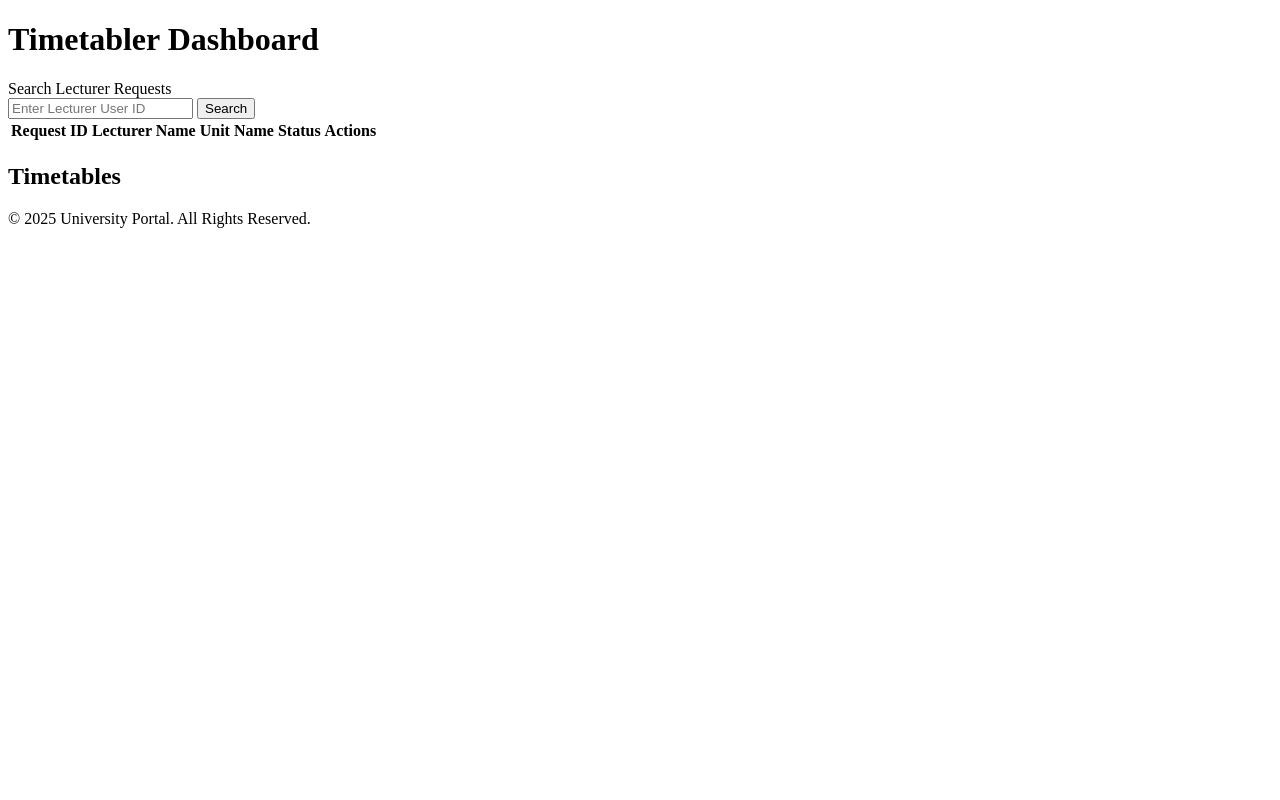
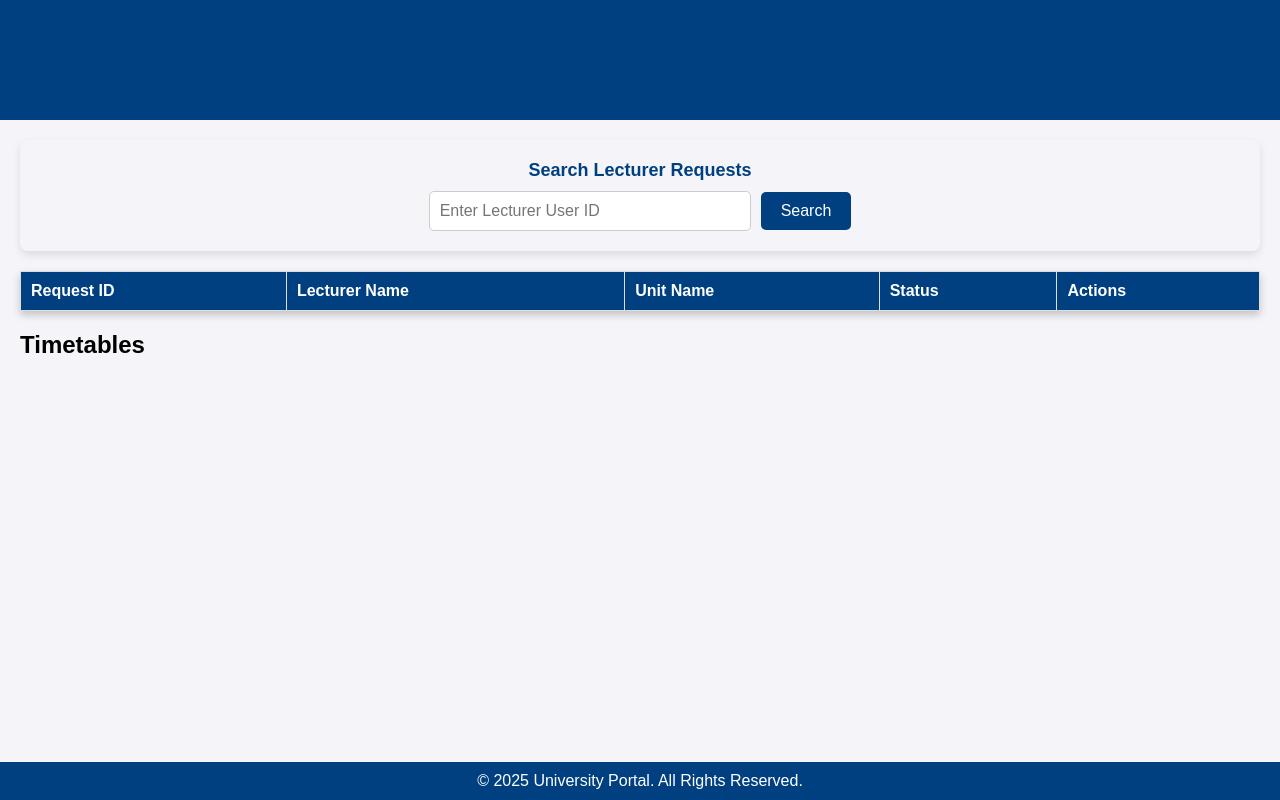
Before and after one commit to devharnold/esm-tt, a Flask app: page /dashboard/timetabler in a window 1280 px wide. Run offline with Flask 3, Linux system fonts and the light colour scheme; data comes from the database, SQL or seed files in the repository; data that the repository does not hold is empty.

Commit message:
Code: Changes

```diff
--- a/templates/timetabler_dashboard.html
+++ b/templates/timetabler_dashboard.html
@@ -5,7 +5,186 @@
     <meta name="viewport" content="width=device-width, initial-scale=1.0">
     <title>Timetabler Dashboard</title>
     <style>
-        /* Existing styles here... */
+        body {
+            font-family: Arial, sans-serif;
+            background-color: #f4f4f9;
+            margin: 0;
+            padding: 0;
+            display: flex;
+            flex-direction: column;
+            min-height: 100vh;
+        }
+        header {
+            background-color: #004080;
+            color: white;
+            padding: 20px;
+            text-align: center;
+        }
+        main {
+            flex: 1; /* Ensures the main content takes up available space */
+            padding: 20px;
+        }
+        h1 {
+            color: #004080;
+            text-align: center;
+        }
+        table {
+            width: 100%;
+            border-collapse: collapse;
+            margin-top: 20px;
+            background-color: white;
+            box-shadow: 0 4px 8px rgba(0, 0, 0, 0.2);
+            margin-bottom: 20px;
+        }
+        th, td {
+            padding: 10px;
+            text-align: left;
+            border: 1px solid #ddd;
+        }
+        th {
+            background-color: #004080;
+            color: white;
+        }
+        button {
+            background-color: #004080;
+            color: white;
+            border: none;
+            padding: 5px 10px;
+            border-radius: 5px;
+            cursor: pointer;
+        }
+        button:hover {
+            background-color: #003366;
+        }
+        footer {
+            background-color: #004080;
+            color: white;
+            text-align: center;
+            padding: 10px 0;
+            position: relative; /* Ensures it stays below the content */
+            bottom: 0;
+            width: 100%;
+        }
+        #console-debug, .traceback, pre {
+            display: none; /* Hides debug information */
+        }
+        .approve-btn {
+            background-color: #28a745; /* Green */
+            color: white;
+            border: none;
+            padding: 5px 10px;
+            border-radius: 5px;
+            cursor: pointer;
+        }
+        .approve-btn:hover {
+            background-color: #218838;
+        }
+
+        .reject-btn {
+            background-color: #ffc107; /* Yellow */
+            color: black;
+            border: none;
+            padding: 5px 10px;
+            border-radius: 5px;
+            cursor: pointer;
+        }
+        .reject-btn:hover {
+            background-color: #e0a800;
+        }
+
+        .delete-btn {
+            background-color: #dc3545; /* Red */
+            color: white;
+            border: none;
+            padding: 5px 10px;
+            border-radius: 5px;
+            cursor: pointer;
+        }
+        .delete-btn:hover {
+            background-color: #c82333;
+        }
+
+        .search-btn {
+            background-color: #007bff; /* Blue */
+            color: white;
+            border: none;
+            padding: 5px 10px;
+            border-radius: 5px;
+            cursor: pointer;
+        }
+        .search-btn:hover {
+            background-color: #0056b3;
+        }
+
+        .search-container {
+            background-color: #f4f4f9;
+            padding: 20px;
+            border-radius: 8px;
+            box-shadow: 0 4px 8px rgba(0, 0, 0, 0.1);
+            margin-bottom: 20px;
+            text-align: center;
+        }
+
+        .search-form {
+            display: flex;
+            flex-direction: column;
+            align-items: center;
+        }
+
+        .search-label {
+            font-size: 18px;
+            font-weight: bold;
+            color: #004080;
+            margin-bottom: 10px;
+        }
+
+        .search-input-group {
+            display: flex;
+            align-items: center;
+            gap: 10px;
+        }
+
+        .search-input {
+            width: 300px;
+            padding: 10px;
+            border: 1px solid #ccc;
+            border-radius: 5px;
+            font-size: 16px;
+        }
+
+        .search-input:focus {
+            outline: none;
+            border-color: #004080;
+            box-shadow: 0 0 5px rgba(0, 64, 128, 0.5);
+        }
+
+        .search-btn {
+            background-color: #004080;
+            color: white;
+            border: none;
+            padding: 10px 20px;
+            border-radius: 5px;
+            font-size: 16px;
+            cursor: pointer;
+            transition: background-color 0.3s ease;
+        }
+
+        .search-btn:hover {
+            background-color: #003366;
+        }
+
+        .view-btn {
+            background-color: #17a2b8; /* Teal */
+            color: white;
+            border: none;
+            padding: 5px 10px;
+            border-radius: 5px;
+            text-decoration: none;
+            cursor: pointer;
+        }
+        .view-btn:hover {
+            background-color: #138496;
+        }
     </style>
 </head>
 <body>
@@ -37,7 +216,7 @@
                 <th>Actions</th>
             </tr>
             {% for request in requests %}
-            <tr id="request-{{ request.id }}">
+            <tr>
                 <td>{{ request.id }}</td>
                 <td>{{ request.lecturer_name }}</td>
                 <td>{{ request.unit_name }}</td>
@@ -95,7 +274,7 @@
     </footer>
     <script>
         document.addEventListener('DOMContentLoaded', () => {
-            // Add a new row to the timetable
+            // Add a new row to the table
             document.querySelectorAll('.add-row').forEach(button => {
                 button.addEventListener('click', () => {
                     const timetableId = button.getAttribute('data-timetable-id');
@@ -116,14 +295,14 @@
                 });
             });
 
-            // Delete a row from the timetable
+            // Delete a row from the table
             document.querySelectorAll('.delete-row').forEach(button => {
                 button.addEventListener('click', () => {
                     button.closest('tr').remove();
                 });
             });
 
-            // Save timetable changes
+            // Save changes to the server
             document.querySelectorAll('.save-timetable').forEach(button => {
                 button.addEventListener('click', () => {
                     const timetableId = button.getAttribute('data-timetable-id');
@@ -138,7 +317,7 @@
                         };
                     });
 
-                    // Send the updated timetable to the server
+                    // Send the updated slots to the server
                     fetch(`/timetable/update/${timetableId}`, {
                         method: 'POST',
                         headers: {
```
